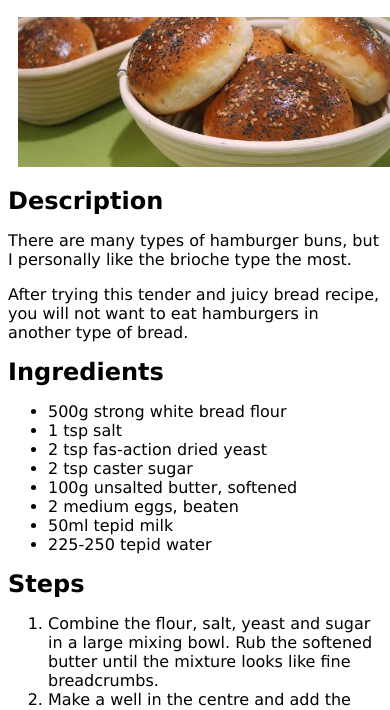
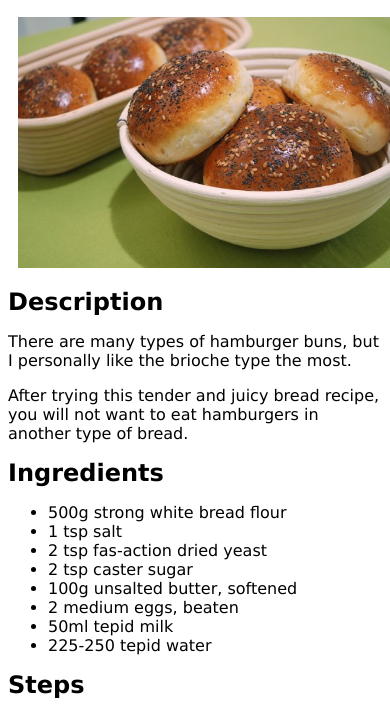
Before and after one commit to Aodham/TheOdinProject, a plain HTML site: page projects/recipes/recipes/burger_brioche.html in a window 390 px wide. Shown: the part 62-772 px from the top of the page. Drawn offline with Linux system fonts and the light colour scheme.

Commit message:
Fix image height on mobile view of Recipes project

```diff
--- a/projects/recipes/styles.css
+++ b/projects/recipes/styles.css
@@ -53,7 +53,7 @@ img {
         padding: 0 0 20px 0;
     }
 
-    img {
+    a img {
         height: 150px;
         object-fit: cover;
     }
```
